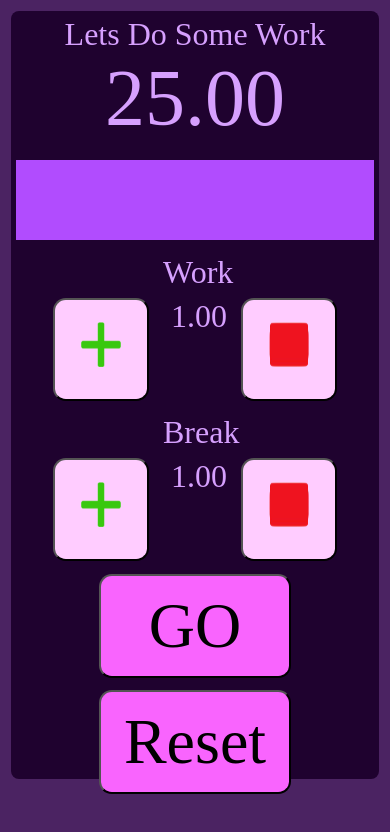
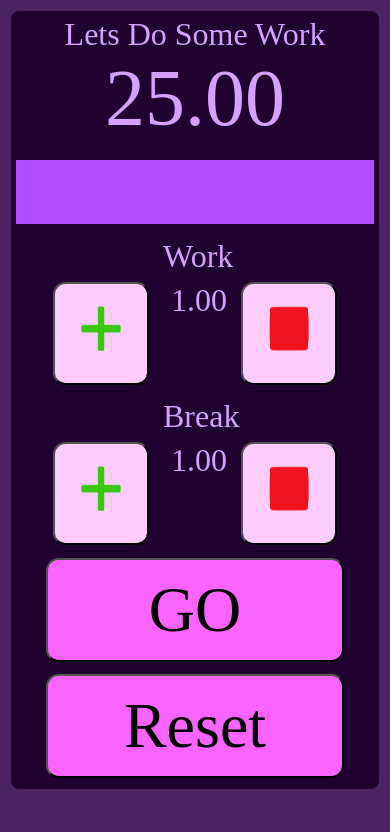
Before and after one commit to haridasnykiel/FCC_PomodoroClock, a website: page index.html in a window 390 px wide. Drawn offline with nearby package versions, Linux system fonts and the light colour scheme.

Commit message:
Fixed some layout issues when the webpage is in responsive mode.

```diff
--- a/styles.css
+++ b/styles.css
@@ -11,7 +11,7 @@ body {
 
 #main_container {
   width: 100%;
-  height: 48em;
+  height: 100%;
   background-color: #1F022F;
   border-radius: 8px;
   display: flex;
@@ -22,14 +22,14 @@ body {
 
 #clock_container {
   width: 100%;
-  height: 25em;
+  height: 100%;
   display: flex;
   flex-direction: column;
   align-items: center;
 }
 
 #progress_bar {
-  height: 5em;
+  height: 4em;
   width: 100%;
   background-color: #B14CFE;
   margin: 1em;
@@ -49,6 +49,7 @@ body {
 #controls_container {
   display: flex;
   flex-direction: column;
+  height: 100%;
 }
 
 #settings {
@@ -56,6 +57,7 @@ body {
   color: #D6A0FE;
   flex-direction: column;
   align-items: center;
+  height: 70%;
 }
 
 #settings section {
@@ -109,18 +111,22 @@ button {
   padding: 0.2em;
 }
 
+@media screen and (max-width: 550px) {
 
 
-@media screen and (max-width: 550px) {
+  #timerTitle {
+    font-size: 2em;
+  }
+
+
+}
+
+@media screen and (max-width: 830px) {
 
   #timerControls {
     flex-direction: column;
   }
 
-  #timerTitle {
-    color: #D6A0FE;
-    font-size: 2em;
-  }
 
   #progress_bar {
     margin: 0.5em;
@@ -128,7 +134,7 @@ button {
   }
 
   #timerControls button {
-    width: 3em;
+    width: 100%;
   }
 
 
```
